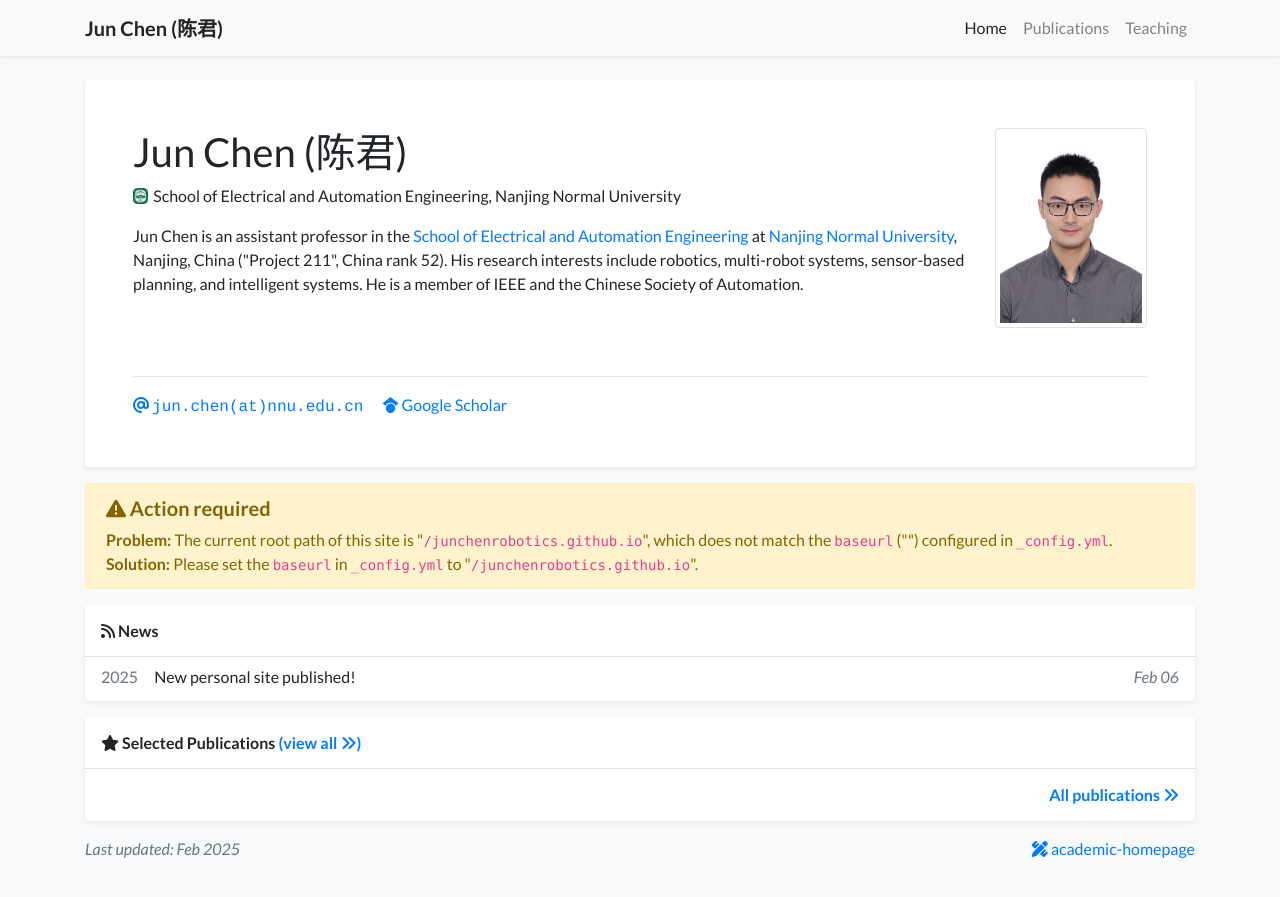
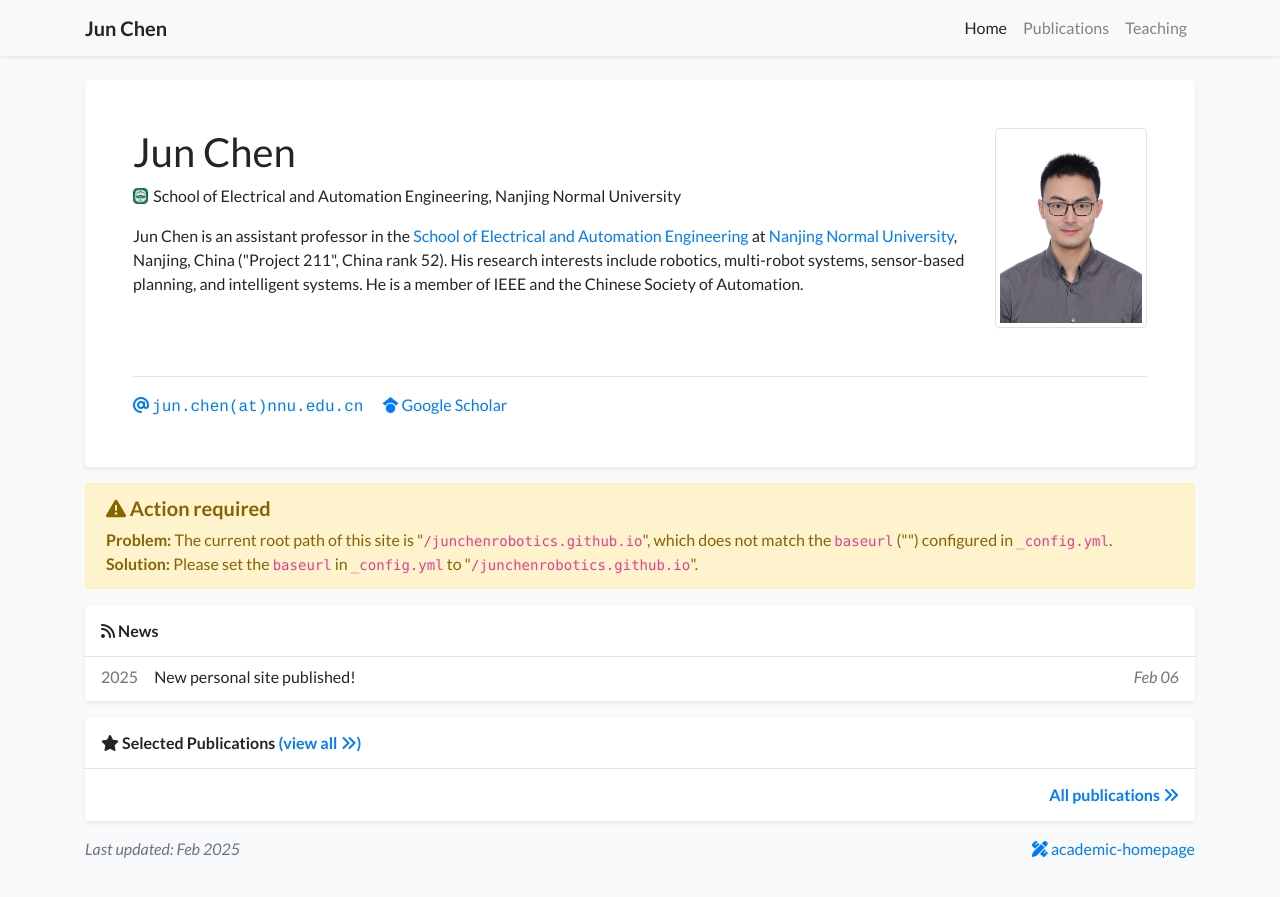
Before and after one commit to junchenrobotics/junchenrobotics.github.io, a Jekyll site: the page built from index.html, in a window 1280 px wide. Shown: the top 897 px of the page. Built offline with Jekyll 4.4.1, drawn with Linux system fonts in a browser that asks for light colours; nearby versions of some CDN libraries; a style sheet for code colours, icons or effects is not loaded.

Commit message:
Update profile.yml

```diff
--- a/_data/profile.yml
+++ b/_data/profile.yml
@@ -1,6 +1,6 @@
-primary_name: "Jun Chen (陈君)"
+primary_name: "Jun Chen"
 #secondary_name: ""
-navbar_name: "Jun Chen (陈君)"
+navbar_name: "Jun Chen"
 
 positions:
 - logo: /assets/images/badges/Nanjing_Normal_University.png  # Logo is optional
```
